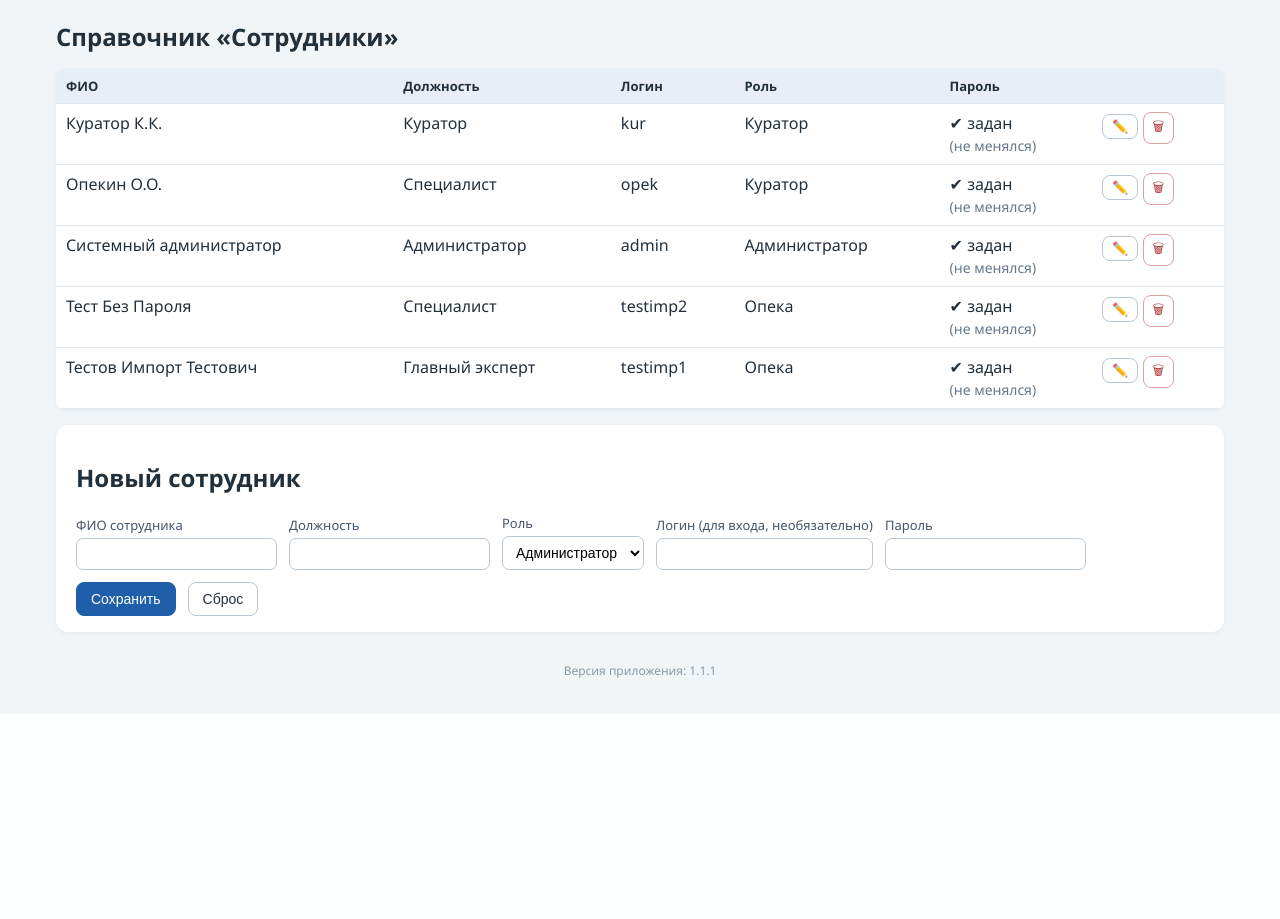
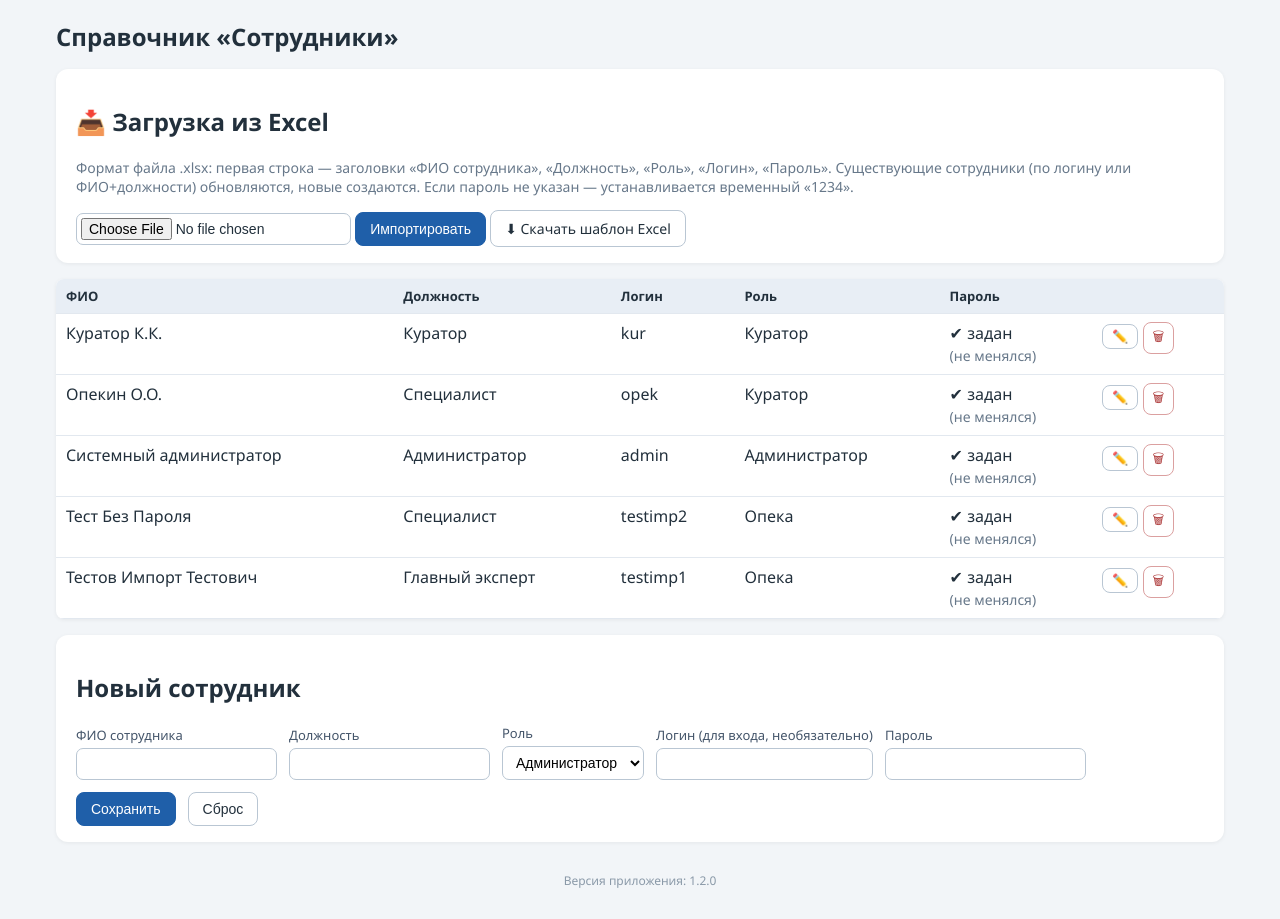
Before and after one commit to nonemivan-hue/gurnal, a Flask app: page /employees in a window 1280 px wide. Shown: the part 86-1005 px from the top of the page. Before the commit the page ends 764 px from the top, so only its background shows below. Run offline with Flask 3, Linux system fonts and the light colour scheme; a user stored in the database is signed in; data comes from the database, SQL or seed files in the repository; both versions use the stored data as it was after the commit.

Commit message:
Version 1.2.0: Add note field to orders and implement Excel import for employees and order types
- app.py: Added 'note' column to orders table with DB migration, implemented Excel template download and import endpoints for employees (/employees/import) and order types (/order_types/import), updated version to 1.2.0
- templates/journal.html: Added "Примечание" input field in create/edit forms and new column in the orders list table
- templates/employees.html: Added UI panel for downloading Excel template and uploading file for bulk employee import (admin only)
- templates/order_types.html: Added UI panel for downloading Excel template and uploading file for bulk order type import (admin only)
- data/orders.db: Updated schema to include 'note' column in orders table
- .gitignore: Added *.log pattern to ignore log files

```diff
--- a/app.py
+++ b/app.py
@@ -24,10 +24,11 @@ from werkzeug.security import generate_password_hash, check_password_hash
 from werkzeug.utils import secure_filename
 
 try:
-    from openpyxl import Workbook
+    from openpyxl import Workbook, load_workbook
     from openpyxl.styles import Font, Alignment, Border, Side
 except ImportError:
     Workbook = None
+    load_workbook = None
 
 try:
     from docx import Document as DocxDocument
@@ -63,7 +64,8 @@ def find_free_port(start):
                 continue
     return None
 
-APP_VERSION = '1.1.1'  # 1.1.0 — смена пароля сотрудником; 1.1.1 — исправлен NameError при сохранении вида приказа
+APP_VERSION = '1.2.0'  # 1.1.0 — смена пароля сотрудником; 1.1.1 — исправлен NameError;
+# 1.2.0 — поле «Примечание» во всех приказах + загрузка сотрудников и видов приказов из Excel
 
 
 def setup_logging():
@@ -209,6 +211,7 @@ CREATE TABLE IF NOT EXISTS orders (
     order_type_id INTEGER REFERENCES order_types(id),
     person_fio TEXT NOT NULL DEFAULT '',   -- ФИО в отношении кого
     specialist_fio TEXT NOT NULL DEFAULT '', -- ФИО специалиста
+    note TEXT NOT NULL DEFAULT '',         -- примечание (добавлено в 1.2.0)
     scan_path TEXT,
     created_at TEXT DEFAULT CURRENT_TIMESTAMP
 );
@@ -229,6 +232,10 @@ def init_db():
     cols = [c['name'] for c in conn.execute('PRAGMA table_info(employees)')]
     if 'pwd_changed_at' not in cols:
         conn.execute('ALTER TABLE employees ADD COLUMN pwd_changed_at TEXT')
+    # Миграция: добавляем колонку note (примечание) в существующих базах
+    ocols = [c['name'] for c in conn.execute('PRAGMA table_info(orders)')]
+    if 'note' not in ocols:
+        conn.execute("ALTER TABLE orders ADD COLUMN note TEXT NOT NULL DEFAULT ''")
     # seed roles
     for r in ALL_ROLES:
         conn.execute('INSERT OR IGNORE INTO roles(name) VALUES (?)', (r,))
@@ -421,6 +428,10 @@ def employee_save():
                 (full_name, position, login_name, pw_hash, pwd_changed, role_id, eid))
             audit('ИЗМЕНЁН СОТРУДНИК', f'id={eid}, {full_name}')
         else:
+            # новый сотрудник: если логин задан, но пароль не указан —
+            # устанавливаем временный пароль '1234' (сотрудник сменит сам)
+            if login_name and not password:
+                password = '1234'
             pw_hash = generate_password_hash(password) if (login_name and password) else None
             conn.execute(
                 'INSERT INTO employees(full_name, position, login, password_hash, role_id) '
@@ -514,6 +525,256 @@ def order_type_delete(tid):
         flash('Удалено', 'ok')
     return redirect(url_for('order_types'))
 
+# ------------------------------------------- импорт справочников из Excel (v1.2.0)
+
+ROLE_ALIASES = {  # частые варианты написания ролей в таблицах Excel
+    'админ': 'Администратор', 'admin': 'Администратор',
+    'опекун': 'Опека', 'нуждающиеся': 'Нуждаемость',
+    'профилактический учёт': 'Профилактика',
+}
+
+
+def _norm(s):
+    """Строка ячейки Excel -> чистое значение (даты приводим к ГГГГ-ММ-ДД)."""
+    if s is None:
+        return ''
+    if isinstance(s, datetime):
+        return s.strftime('%Y-%m-%d')
+    if hasattr(s, 'isoformat'):          # datetime.date / time
+        return s.isoformat()
+    return str(s).strip()
+
+
+def _cell_map(header):
+    """Заголовок листа -> {нормализованное имя столбца: номер столбца}.
+
+    Нормализация: нижний регистр, без точек/скобок/дефисов — чтобы распознать
+    «Ф.И.О. сотрудника», «ФИО сотрудника», «Наименование приказа» и т.п.
+    """
+    import re
+    m = {}
+    for i, c in enumerate(header):
+        key = _norm(c).lower().replace('ё', 'е')
+        key = re.sub(r'[^а-яa-z0-9]+', '', key)
+        if key and key not in m:
+            m[key] = i
+    return m
+
+
+def _pick(m, *variants):
+    """Возвращает индекс столбца по первому совпавшему варианту заголовка."""
+    for v in variants:
+        if v in m:
+            return m[v]
+    return None
+
+
+def _read_xlsx_rows(stream):
+    """Открывает поток как XLSX и возвращает список строк первого листа."""
+    wb = load_workbook(stream, data_only=True, read_only=True)
+    ws = wb.active
+    rows = [[_norm(c) for c in row] for row in ws.iter_rows(values_only=True)]
+    wb.close()
+    return [r for r in rows if any(r)]
+
+
+def _mem_xlsx(wb, filename):
+    buf = io.BytesIO()
+    wb.save(buf)
+    return _mem_download(
+        buf, 'application/vnd.openxmlformats-officedocument.spreadsheetml.sheet',
+        filename)
+
+
+@app.route('/employees/template')
+def employees_template():
+    """Шаблон Excel для загрузки сотрудников (заполните лист и импортируйте)."""
+    _need_xlsx()
+    require_login()
+    wb = Workbook()
+    ws = wb.active
+    ws.title = 'Сотрудники'
+    ws.append(['ФИО сотрудника', 'Должность', 'Роль', 'Логин', 'Пароль'])
+    ws.append(['Иванов Иван Иванович', 'Главный специалист', 'Куратор', 'ivanov', '1234'])
+    ws.append(['Петрова Анна Сергеевна', 'Специалист', 'Опека', 'petrova', '1234'])
+    for c in ws[1]:
+        c.font = Font(bold=True)
+    for col, w in zip('ABCDE', (32, 26, 18, 16, 14)):
+        ws.column_dimensions[col].width = w
+    return _mem_xlsx(wb, 'шаблон_сотрудники.xlsx')
+
+
+@app.route('/employees/import', methods=['POST'])
+def employees_import():
+    """Массовая загрузка сотрудников из файла Excel (.xlsx). Только Администратор.
+
+    Формат: первая строка — заголовки (ФИО, Должность, Роль, Логин, Пароль).
+    Существующие сотрудники (совпадение по логину или ФИО+должности) обновляются;
+    при отсутствии пароля у нового пользователя создаётся пароль '1234'.
+    """
+    user = current_user()
+    if not is_admin(user):
+        abort(403)
+    _need_xlsx()
+    f = request.files.get('file')
+    if not f or not f.filename.lower().endswith('.xlsx'):
+        flash('Выберите файл Excel в формате .xlsx', 'err')
+        return redirect(url_for('employees'))
+    try:
+        rows = _read_xlsx_rows(io.BytesIO(f.read()))
+    except Exception as e:
+        flash(f'Не удалось прочитать файл: {e}', 'err')
+        return redirect(url_for('employees'))
+    if len(rows) < 2:
+        flash('В файле нет данных (нужны заголовок и хотя бы одна строка)', 'err')
+        return redirect(url_for('employees'))
+    m = _cell_map(rows[0])
+    ci_fio = _pick(m, 'фиосотрудника', 'фио', 'фамилияимяотчество', 'сотрудник')
+    ci_pos = _pick(m, 'должность')
+    ci_role = _pick(m, 'роль', 'rol')
+    ci_login = _pick(m, 'логин', 'login', 'пользователь')
+    ci_pw = _pick(m, 'пароль', 'password')
+    if ci_fio is None:
+        flash('В файле не найден столбец «ФИО сотрудника»', 'err')
+        return redirect(url_for('employees'))
+    conn = get_db()
+    roles = {r['name']: r['id'] for r in conn.execute('SELECT id, name FROM roles')}
+    created = updated = skipped = 0
+    errors = []
+    for n, row in enumerate(rows[1:], start=2):
+        fio = row[ci_fio] if ci_fio < len(row) else ''
+        if not fio:
+            skipped += 1
+            continue
+        position = row[ci_pos] if ci_pos is not None and ci_pos < len(row) else ''
+        role_raw = row[ci_role] if ci_role is not None and ci_role < len(row) else ''
+        login_name = row[ci_login] if ci_login is not None and ci_login < len(row) else ''
+        password = row[ci_pw] if ci_pw is not None and ci_pw < len(row) else ''
+        role_name = ROLE_ALIASES.get(role_raw.lower(), role_raw)
+        if role_name and role_name not in roles:
+            role_name = 'Куратор'
+            errors.append(f'строка {n}: роль «{role_raw}» неизвестна — назначен Куратор')
+        role_id = roles.get(role_name or 'Куратор')
+        ex = None
+        if login_name:
+            ex = conn.execute('SELECT * FROM employees WHERE login=?',
+                              (login_name,)).fetchone()
+        if not ex:
+            ex = conn.execute('SELECT * FROM employees WHERE full_name=? AND position=?',
+                              (fio, position)).fetchone()
+        try:
+            if ex:
+                pw_hash = ex['password_hash']
+                pwd_changed = ex['pwd_changed_at'] \
+                    if 'pwd_changed_at' in ex.keys() else None
+                if password:  # задан новый пароль — счётчик смены обнуляется
+                    pw_hash = generate_password_hash(password)
+                    pwd_changed = None
+                conn.execute(
+                    'UPDATE employees SET full_name=?, position=?, login=?, '
+                    'password_hash=?, pwd_changed_at=?, role_id=? WHERE id=?',
+                    (fio, position, login_name or ex['login'], pw_hash,
+                     pwd_changed, role_id, ex['id']))
+                updated += 1
+            else:
+                pw = password or '1234'  # временный пароль, сотрудник сменит сам
+                conn.execute(
+                    'INSERT INTO employees(full_name, position, login, '
+                    'password_hash, role_id) VALUES (?,?,?,?,?)',
+                    (fio, position, login_name or None,
+                     generate_password_hash(pw), role_id))
+                created += 1
+        except sqlite3.IntegrityError:
+            skipped += 1
+            errors.append(f'строка {n}: логин «{login_name}» уже занят')
+    conn.commit()
+    conn.close()
+    audit('ИМПОРТ СОТРУДНИКОВ ИЗ EXCEL',
+          f'файл={f.filename}, создано={created}, обновлено={updated}, пропущено={skipped}')
+    msg = f'Импорт завершён: создано — {created}, обновлено — {updated}, пропущено — {skipped}'
+    if errors:
+        msg += '. Замечания: ' + '; '.join(errors[:5])
+    flash(msg, 'ok')
+    return redirect(url_for('employees'))
+
+
+@app.route('/order_types/template')
+def order_types_template():
+    """Шаблон Excel для загрузки видов приказов."""
+    _need_xlsx()
+    require_login()
+    wb = Workbook()
+    ws = wb.active
+    ws.title = 'Виды приказов'
+    ws.append(['Вид приказа', 'Наименование приказа'])
+    for kind_title in JOURNAL_TITLES.values():
+        ws.append([kind_title, 'Например: Назначение опекуна'])
+    for c in ws[1]:
+        c.font = Font(bold=True)
+    ws.column_dimensions['A'].width = 22
+    ws.column_dimensions['B'].width = 45
+    return _mem_xlsx(wb, 'шаблон_виды_приказов.xlsx')
+
+
+@app.route('/order_types/import', methods=['POST'])
+def order_types_import():
+    """Массовая загрузка видов приказов из Excel (.xlsx). Только Администратор.
+
+    Столбец «Вид приказа» — название журнала (Опека / Нуждаемость / Профилактика),
+    дубликаты пар (вид+наименование) пропускаются.
+    """
+    user = current_user()
+    if not is_admin(user):
+        abort(403)
+    _need_xlsx()
+    f = request.files.get('file')
+    if not f or not f.filename.lower().endswith('.xlsx'):
+        flash('Выберите файл Excel в формате .xlsx', 'err')
+        return redirect(url_for('order_types'))
+    try:
+        rows = _read_xlsx_rows(io.BytesIO(f.read()))
+    except Exception as e:
+        flash(f'Не удалось прочитать файл: {e}', 'err')
+        return redirect(url_for('order_types'))
+    if len(rows) < 2:
+        flash('В файле нет данных (нужны заголовок и хотя бы одна строка)', 'err')
+        return redirect(url_for('order_types'))
+    m = _cell_map(rows[0])
+    ci_kind = _pick(m, 'видприказа', 'вид', 'журнал')
+    ci_name = _pick(m, 'наименованиеприказа', 'наименование', 'приказ')
+    if ci_kind is None or ci_name is None:
+        flash('В файле не найдены столбцы «Вид приказа» и «Наименование приказа»', 'err')
+        return redirect(url_for('order_types'))
+    # карта: название журнала (в любом регистре) -> ключ журнала
+    title_to_key = {t.lower(): k for k, t in JOURNAL_TITLES.items()}
+    conn = get_db()
+    created = skipped = 0
+    errors = []
+    for n, row in enumerate(rows[1:], start=2):
+        kind_raw = row[ci_kind] if ci_kind < len(row) else ''
+        name = row[ci_name] if ci_name < len(row) else ''
+        key = title_to_key.get(kind_raw.lower())
+        if not name or not key:
+            skipped += 1
+            if kind_raw and not key:
+                errors.append(f'строка {n}: неизвестный вид приказа «{kind_raw}»')
+            continue
+        try:
+            conn.execute('INSERT INTO order_types(kind,name) VALUES (?,?)', (key, name))
+            created += 1
+        except sqlite3.IntegrityError:
+            skipped += 1
+    conn.commit()
+    conn.close()
+    audit('ИМПОРТ ВИДОВ ПРИКАЗОВ ИЗ EXCEL',
+          f'файл={f.filename}, создано={created}, пропущено={skipped}')
+    msg = f'Импорт завершён: создано — {created}, пропущено — {skipped}'
+    if errors:
+        msg += '. Замечания: ' + '; '.join(errors[:5])
+    flash(msg, 'ok')
+    return redirect(url_for('order_types'))
+
+
 # ---------------------------------------------------------------- журналы
 
 def next_order_number(conn, journal):
@@ -586,6 +847,7 @@ def journal_create(journal):
     type_id = request.form.get('order_type_id', type=int)
     person_fio = request.form.get('person_fio', '').strip()
     specialist_fio = request.form.get('specialist_fio', '').strip()
+    note = request.form.get('note', '').strip()          # примечание к приказу
     if type_id:
         ok = conn.execute('SELECT 1 FROM order_types WHERE id=? AND kind=?',
                           (type_id, journal)).fetchone()
@@ -606,8 +868,9 @@ def journal_create(journal):
         scan_rel = fname
     conn.execute(
         'INSERT INTO orders(journal, order_number, order_date, order_type_id, '
-        'person_fio, specialist_fio, scan_path) VALUES (?,?,?,?,?,?,?)',
-        (journal, order_number, order_date, type_id, person_fio, specialist_fio, scan_rel))
+        'person_fio, specialist_fio, note, scan_path) VALUES (?,?,?,?,?,?,?,?)',
+        (journal, order_number, order_date, type_id, person_fio, specialist_fio,
+         note, scan_rel))
     conn.commit()
     conn.close()
     audit('ПРИКАЗ СОЗДАН', f'журнал={JOURNAL_TITLES.get(journal)}, №={order_number}, по кому={person_fio}')
@@ -631,6 +894,7 @@ def order_update(oid):
     type_id = request.form.get('order_type_id', type=int)
     person_fio = request.form.get('person_fio', '').strip()
     specialist_fio = request.form.get('specialist_fio', '').strip()
+    note = request.form.get('note', '').strip()          # примечание к приказу
     scan_rel = row['scan_path']
     f = request.files.get('scan')
     if f and f.filename:
@@ -648,8 +912,9 @@ def order_update(oid):
         scan_rel = fname
     conn.execute(
         'UPDATE orders SET order_number=?, order_date=?, order_type_id=?, '
-        'person_fio=?, specialist_fio=?, scan_path=? WHERE id=?',
-        (order_number, order_date, type_id, person_fio, specialist_fio, scan_rel, oid))
+        'person_fio=?, specialist_fio=?, note=?, scan_path=? WHERE id=?',
+        (order_number, order_date, type_id, person_fio, specialist_fio,
+         note, scan_rel, oid))
     conn.commit()
     conn.close()
     audit('ПРИКАЗ ИЗМЕНЁН', f'id={oid}')
@@ -792,7 +1057,11 @@ def report_journal_print():
     data = []
     for i, r in enumerate(rows, 1):
         name = r['type_name'] or ''
+        note = r['note'] if 'note' in r.keys() else ''
+        # примечание включается в наименование приказа (по ТЗ — для Опеки)
         disp_name = (f'{name} ({r["person_fio"]})' if journal == 'opeka' else name)
+        if note:
+            disp_name = f'{disp_name}. Прим.: {note}' if disp_name else f'Прим.: {note}'
         data.append((i, r['order_number'], r['order_date'], r['person_fio'],
                      disp_name, r['specialist_fio']))
     headers = ('№ п/п', '№ приказа', 'Дата', 'Ф.И.О.', 'Наименование приказа', 'ФИО специалиста')
--- a/data/version.json
+++ b/data/version.json
@@ -1,4 +1 @@
-{
-  "version": "1.1.1",
-  "updated": "2026-10-15T09:16:45"
-}
+{"version": "1.2.0", "updated": "2026-10-15T09:32:14"}
--- a/templates/employees.html
+++ b/templates/employees.html
@@ -1,6 +1,19 @@
 {% extends 'base.html' %}
 {% block content %}
 <h1>Справочник «Сотрудники»</h1>
+{% if cu and cu.role_name=='Администратор' %}
+<div class="panel no-print">
+  <h2>📥 Загрузка из Excel</h2>
+  <p class="muted">Формат файла .xlsx: первая строка — заголовки «ФИО сотрудника», «Должность», «Роль», «Логин», «Пароль».
+     Существующие сотрудники (по логину или ФИО+должности) обновляются, новые создаются.
+     Если пароль не указан — устанавливается временный «1234».</p>
+  <form method="post" action="{{ url_for('employees_import') }}" enctype="multipart/form-data" style="display:inline">
+    <input type="file" name="file" accept=".xlsx" required>
+    <button class="btn primary" type="submit">Импортировать</button>
+  </form>
+  <a class="btn" href="{{ url_for('employees_template') }}">⬇ Скачать шаблон Excel</a>
+</div>
+{% endif %}
 <table class="grid">
   <tr><th>ФИО</th><th>Должность</th><th>Логин</th><th>Роль</th><th>Пароль</th><th></th></tr>
   {% for r in rows %}
```
Also changed, not shown: templates/journal.html (+7 -2 lines), templates/order_types.html (+10 -0 lines), data/orders.db, 3 other files.
